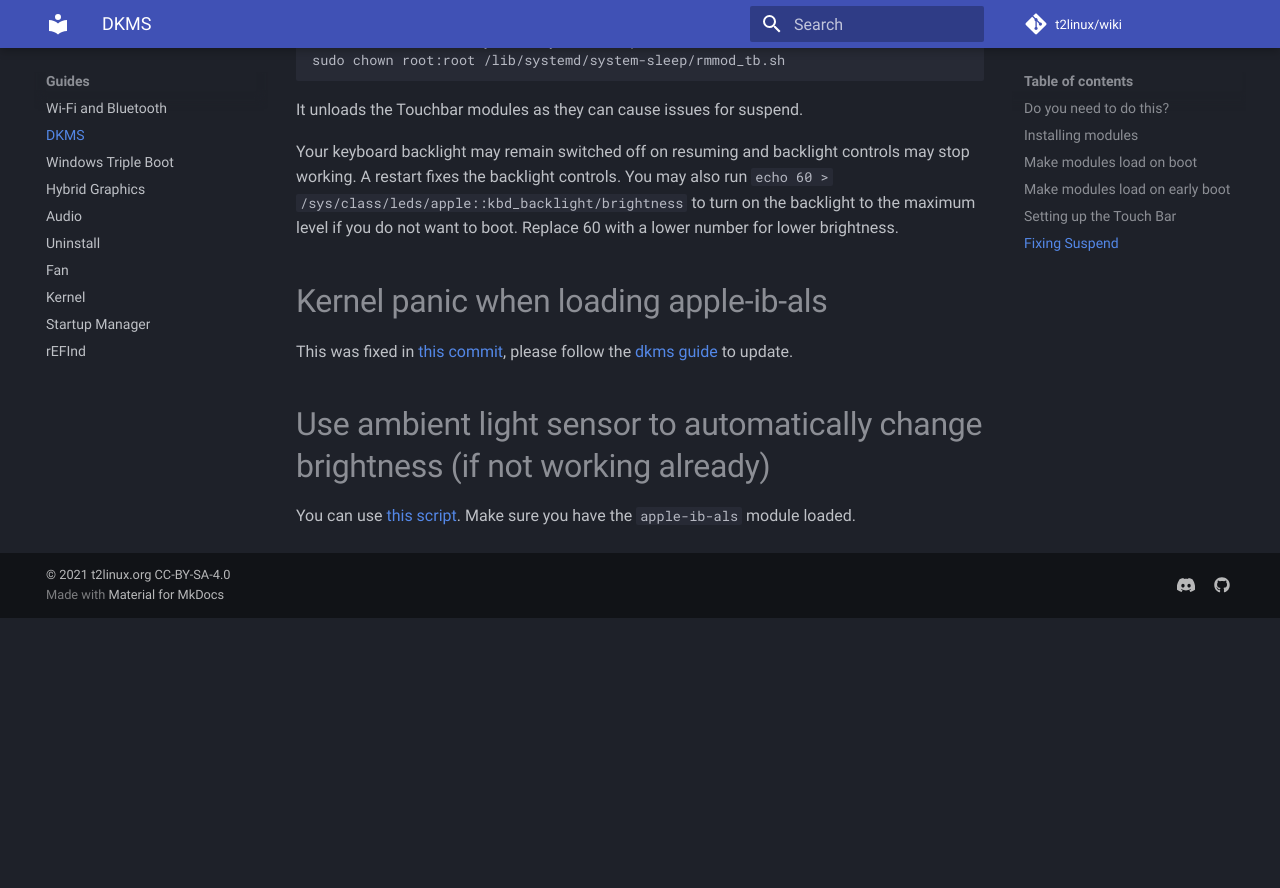
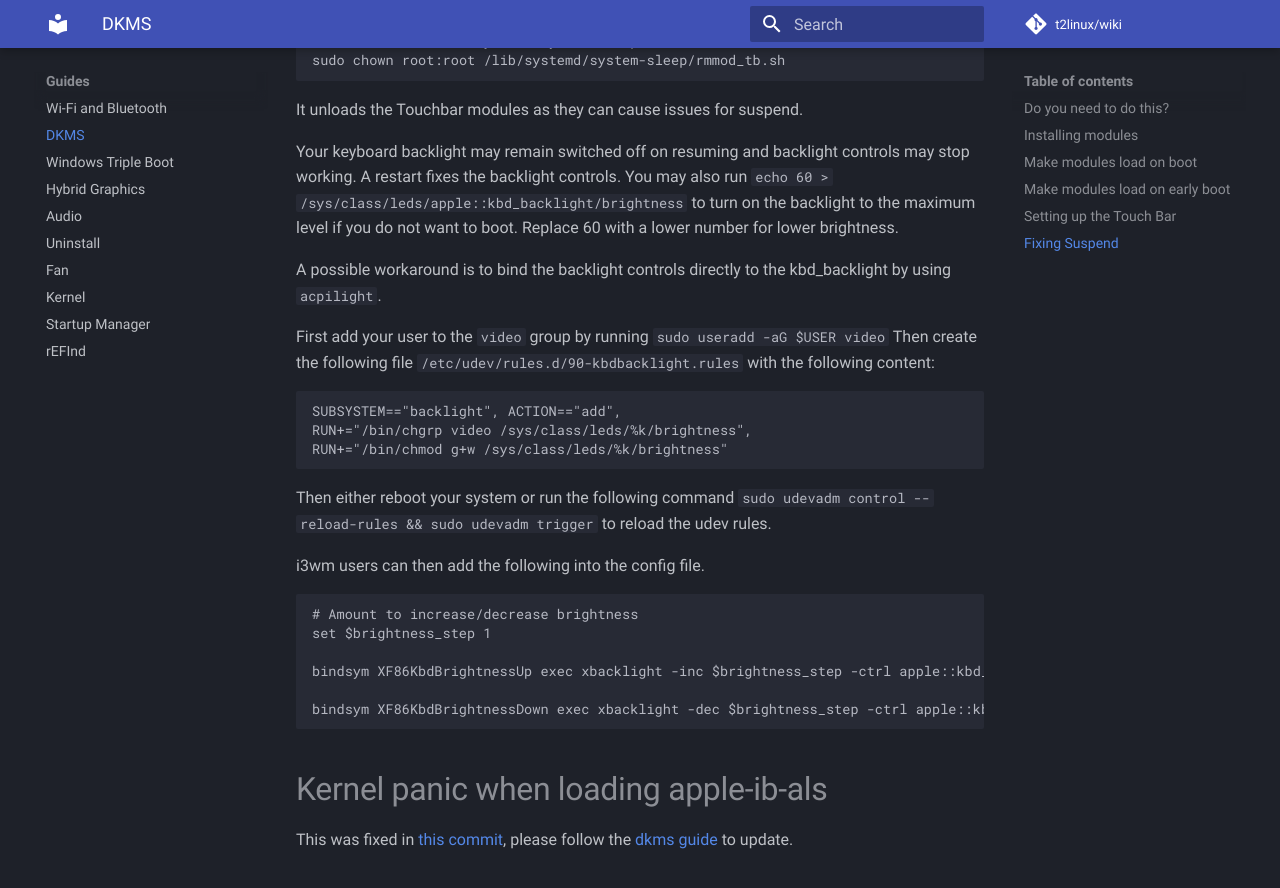
Before and after one commit to t2linux/wiki, an MkDocs documentation site: the page built from docs/guides/dkms.md, in a window 1280 px wide and 900 px high, scrolled down 3655 px. Shown: the top 888 px of the window. Built offline with MkDocs 1.6.1 and Material for MkDocs 9.7.7, drawn with Linux system fonts in a browser that asks for light colours; comment, search, counter and statistics services are not loaded; before the commit the page ends 4273 px from its top, so only the background shows below that.

Commit message:
Possible workaround for keyboard backlight
Possible workaround for keyboard backlight with included configuration for i3wm

````diff
--- a/docs/guides/dkms.md
+++ b/docs/guides/dkms.md
@@ -134,6 +134,27 @@ It unloads the Touchbar modules as they can cause issues for suspend.
 
 Your keyboard backlight may remain switched off on resuming and backlight controls may stop working. A restart fixes the backlight controls. You may also run `echo 60 > /sys/class/leds/apple::kbd_backlight/brightness` to turn on the backlight to the maximum level if you do not want to boot. Replace 60 with a lower number for lower brightness.
 
+A possible workaround is to bind the backlight controls directly to the kbd_backlight by using `acpilight`.
+
+First add your user to the `video` group by running `sudo useradd -aG $USER video`
+Then create the following file `/etc/udev/rules.d/90-kbdbacklight.rules` with the following content:
+```
+SUBSYSTEM=="backlight", ACTION=="add",
+RUN+="/bin/chgrp video /sys/class/leds/%k/brightness",
+RUN+="/bin/chmod g+w /sys/class/leds/%k/brightness"
+```
+Then either reboot your system or run the following command `sudo udevadm control --reload-rules && sudo udevadm trigger` to reload the udev rules.
+
+i3wm users can then add the following into the config file.
+```
+# Amount to increase/decrease brightness
+set $brightness_step 1
+
+bindsym XF86KbdBrightnessUp exec xbacklight -inc $brightness_step -ctrl apple::kbd_backlight
+
+bindsym XF86KbdBrightnessDown exec xbacklight -dec $brightness_step -ctrl apple::kbd_backlight
+```
+
 # Kernel panic when loading apple-ib-als
 
 This was fixed in [this commit](https://github.com/t2linux/apple-ib-drv/commit/fc9aefa5a564e6f2f2bb0326bffb0cef0446dc05), please follow the [dkms guide](https://wiki.t2linux.org/guides/dkms/) to update.
````
